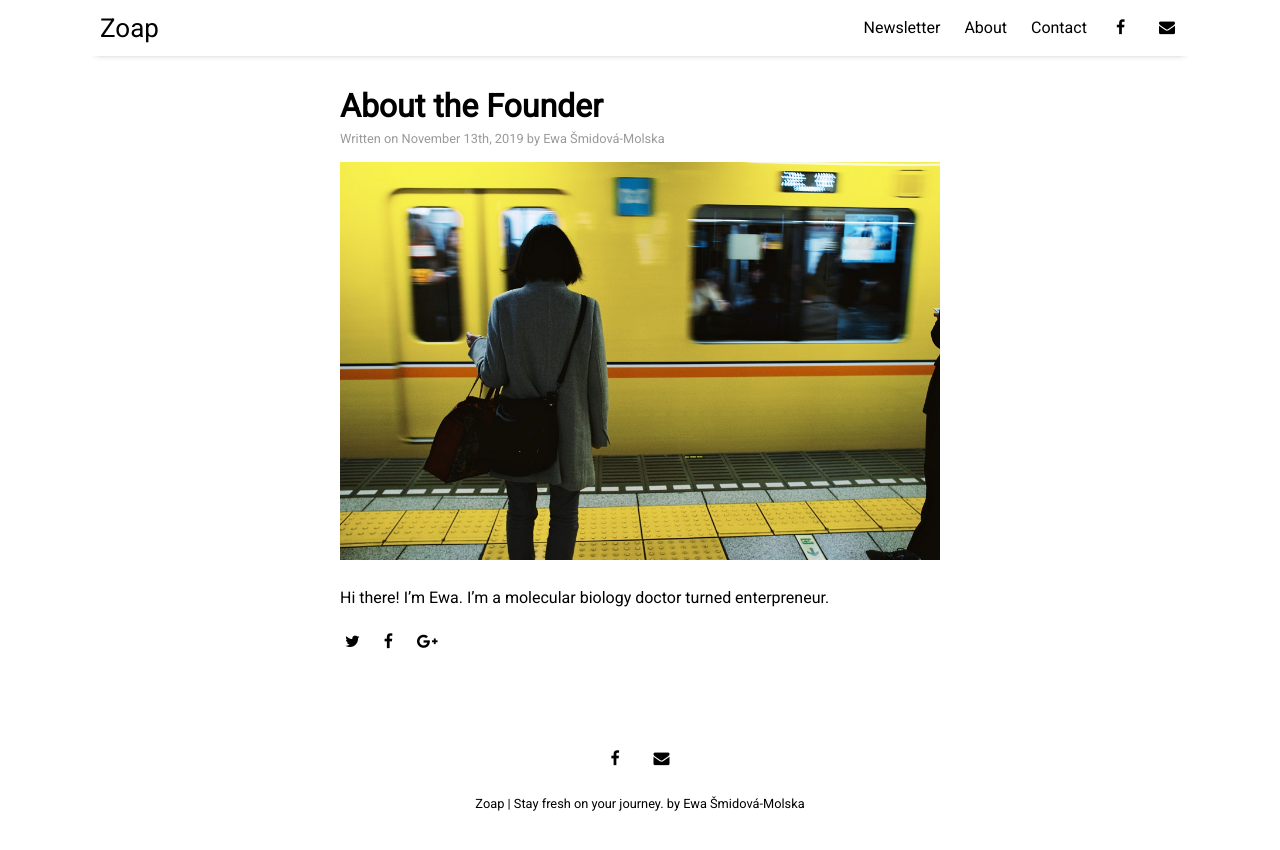
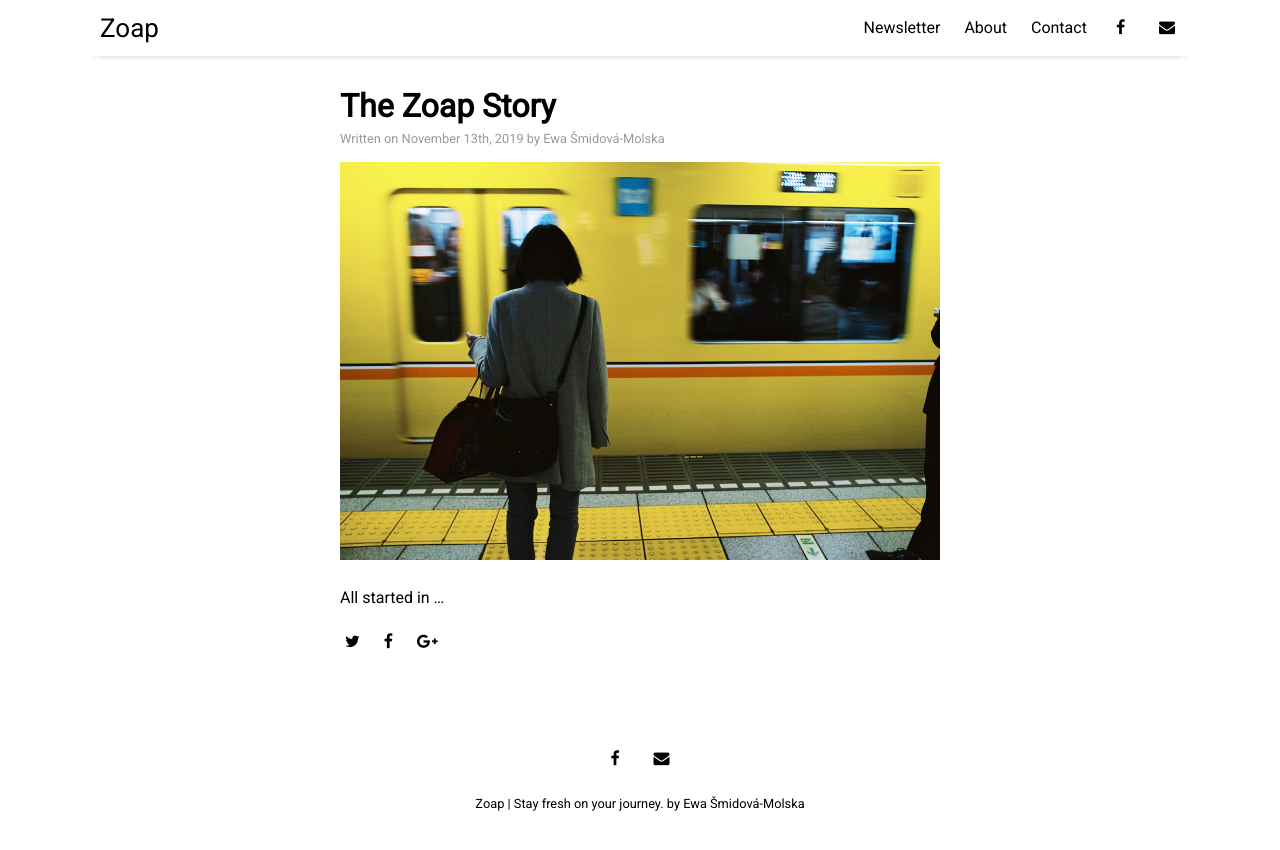
Before and after one commit to kmmolska/kmmolska.github.io, a Jekyll site: the page built from _posts/2019-11-13-the-zoap-story.md, in a window 1280 px wide. Shown: the top 850 px of the page. Built offline with Jekyll 4.4.1, drawn with Linux system fonts in a browser that asks for light colours; nearby versions of some CDN libraries.

Commit message:
Update and rename 2019-11-13-about-the-founder.md to 2019-11-13-the-zoap-story.md

```diff
--- a/_posts/2019-11-13-about-the-founder.md
+++ b/_posts/2019-11-13-the-zoap-story.md
@@ -1,10 +1,10 @@
 ---
 layout: post
-title: "About the Founder"
+title: "The Zoap Story"
 author: "Ewa Šmidová-Molska"
 categories: facts
 tags: [ewa]
 image: city-1.jpg
 ---
 
-Hi there! I'm Ewa. I’m a molecular biology doctor turned enterpreneur.
+All started in ...
```
